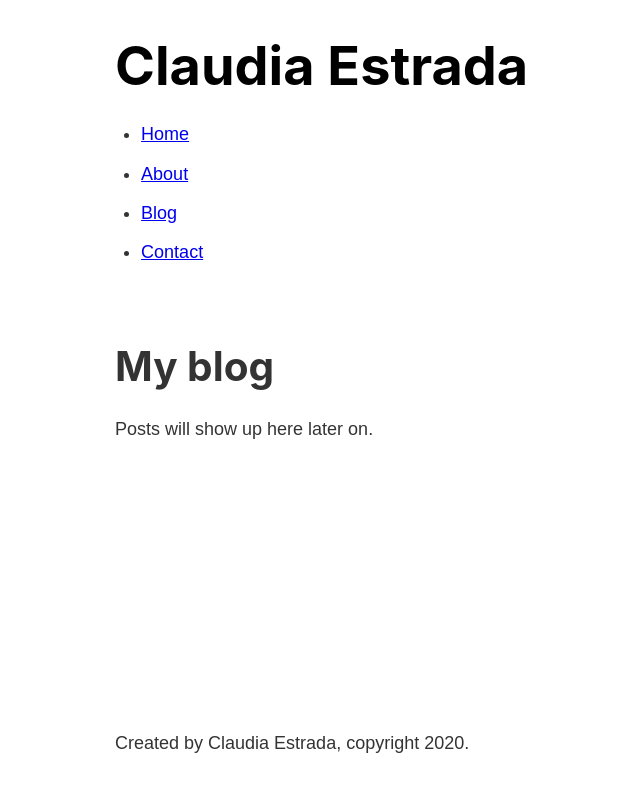
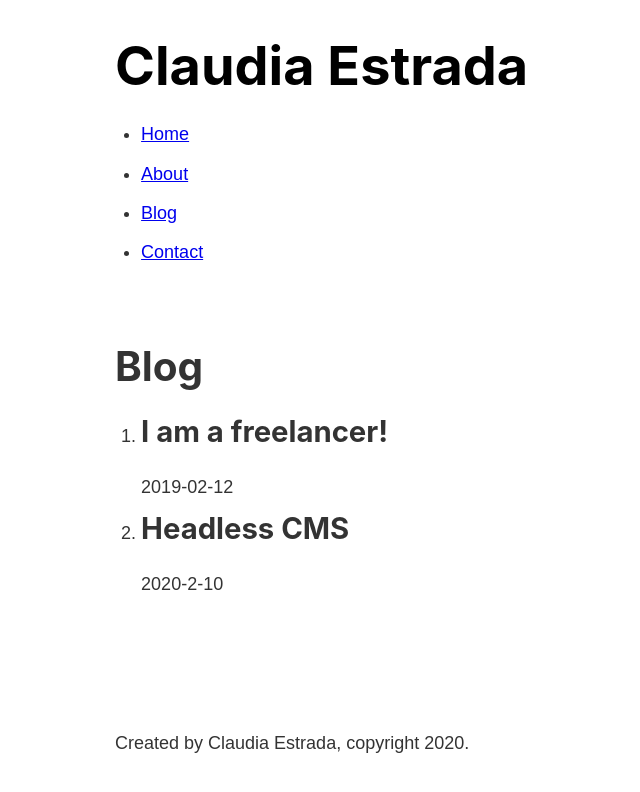
Before and after one commit to ClaudiaStar/personal-blog, a Gatsby site: page /blog in a window 1280 px wide. Shown: the whole page, without its empty margins (168-808 px from the left). Built offline with nearby package versions, Linux system fonts and the light colour scheme; Gatsby itself is replaced by a stand-in of ours.

Commit message:
query and render markdown blog post data

```diff
--- a/gatsby-config.js
+++ b/gatsby-config.js
@@ -1,4 +1,11 @@
 module.exports = {
   siteMetadata: { title: "Claudia Estrada", author: "Claudia Estrada" },
-  plugins: ["gatsby-plugin-sass"],
+  plugins: [
+    "gatsby-plugin-sass",
+    {
+      resolve: "gatsby-source-filesystem",
+      options: { name: "src", path: `${__dirname}/src/` },
+    },
+    "gatsby-transformer-remark",
+  ],
 }
--- a/package.json
+++ b/package.json
@@ -16,6 +16,8 @@
   "dependencies": {
     "gatsby": "^2.19.7",
     "gatsby-plugin-sass": "^2.1.28",
+    "gatsby-source-filesystem": "^2.0.28",
+    "gatsby-transformer-remark": "^2.3.8",
     "node-sass": "^4.13.1",
     "react": "^16.12.0",
     "react-dom": "^16.12.0"
--- a/src/pages/blog.js
+++ b/src/pages/blog.js
@@ -1,11 +1,34 @@
 import React from "react"
 import Layout from "../components/layout"
+import { graphql, useStaticQuery } from "gatsby"
 
 const BlogPage = () => {
+  const data = useStaticQuery(graphql`
+    query {
+      allMarkdownRemark {
+        edges {
+          node {
+            frontmatter {
+              title
+              date
+            }
+          }
+        }
+      }
+    }
+  `)
+
+  const blogposts = data.allMarkdownRemark.edges.map(edge => (
+    <li key={edge.node.frontmatter.title}>
+      <h2>{edge.node.frontmatter.title}</h2>
+      <p>{edge.node.frontmatter.date}</p>
+    </li>
+  ))
+
   return (
     <Layout>
-      <h1>My blog</h1>
-      <p>Posts will show up here later on.</p>
+      <h1>Blog</h1>
+      <ol>{blogposts}</ol>
     </Layout>
   )
 }
--- /dev/null
+++ b/src/posts/freelance.md
@@ -0,0 +1,12 @@
+---
+title: "I am a freelancer!"
+date: "2019-02-12"
+---
+
+I just became a freelance web developer with my official first client
+
+## Topics Covered
+
+1. How I got here
+2. What it feels like
+3. Day to day life
--- /dev/null
+++ b/src/posts/headless.md
@@ -0,0 +1,6 @@
+---
+title: "Headless CMS"
+date: "2020-2-10"
+---
+
+In this post you will learn about the benefits of working with a headless CMS.
```
Also changed, not shown: 1 other file.
